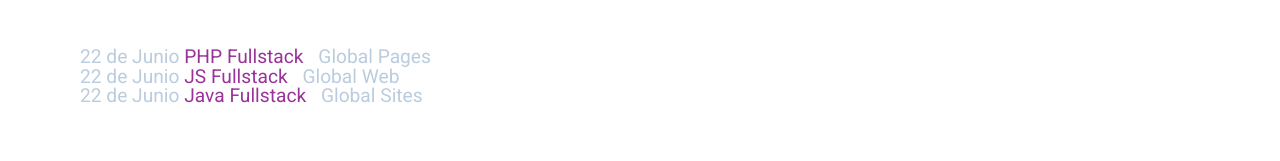
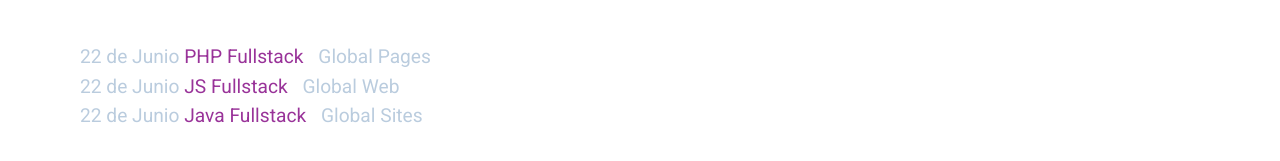
Before and after one commit to Kyuoraku/Greg-s_List, a plain HTML site: page index.html in a window 1280 px wide. Shown: the part 479-640 px from the top of the page. Drawn offline with Linux system fonts and the light colour scheme.

Commit message:
Last. I promise

```diff
--- a/styles.css
+++ b/styles.css
@@ -78,3 +78,8 @@ nav>p:hover{
 	display: inline;
 
 }
+
+.resultados{
+	margin-top: 10px;
+	margin-bottom: 10px;
+}
```
